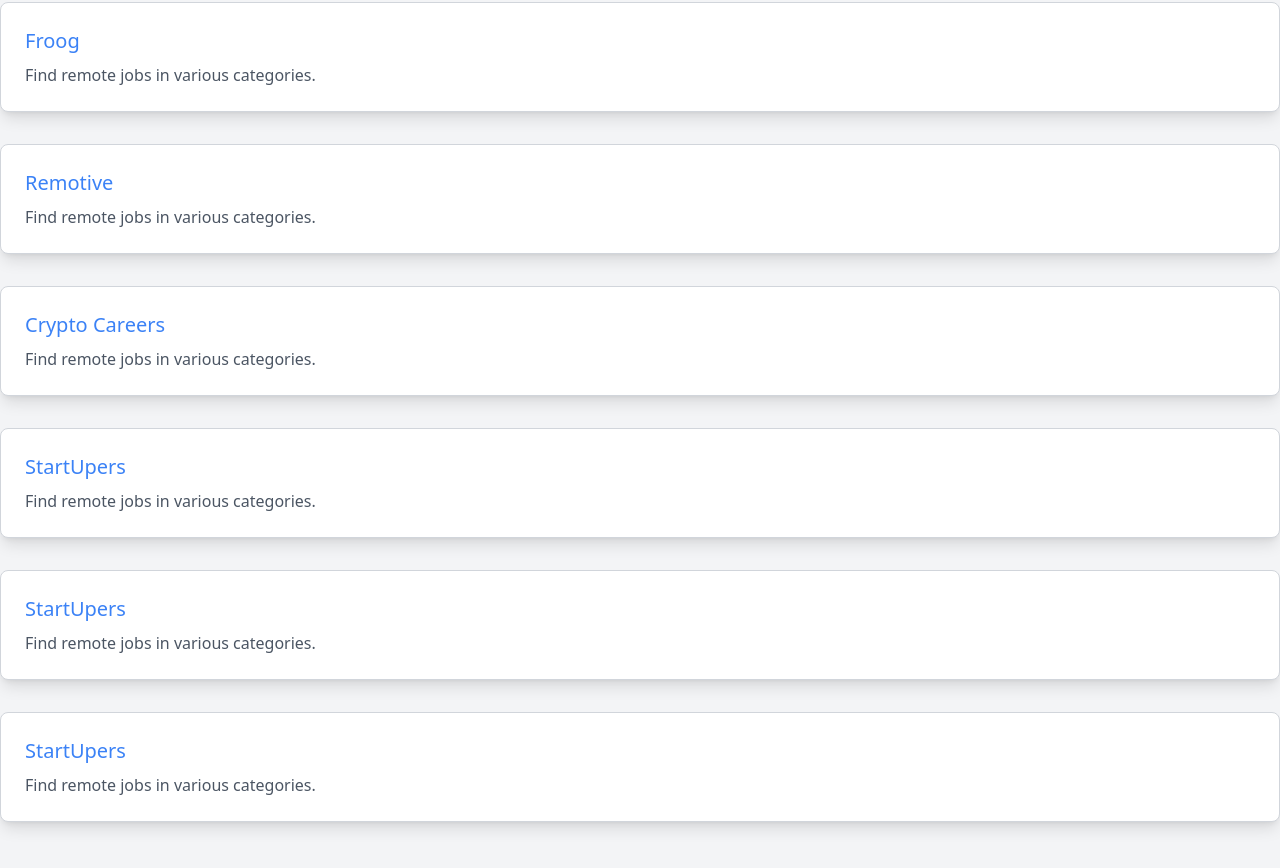
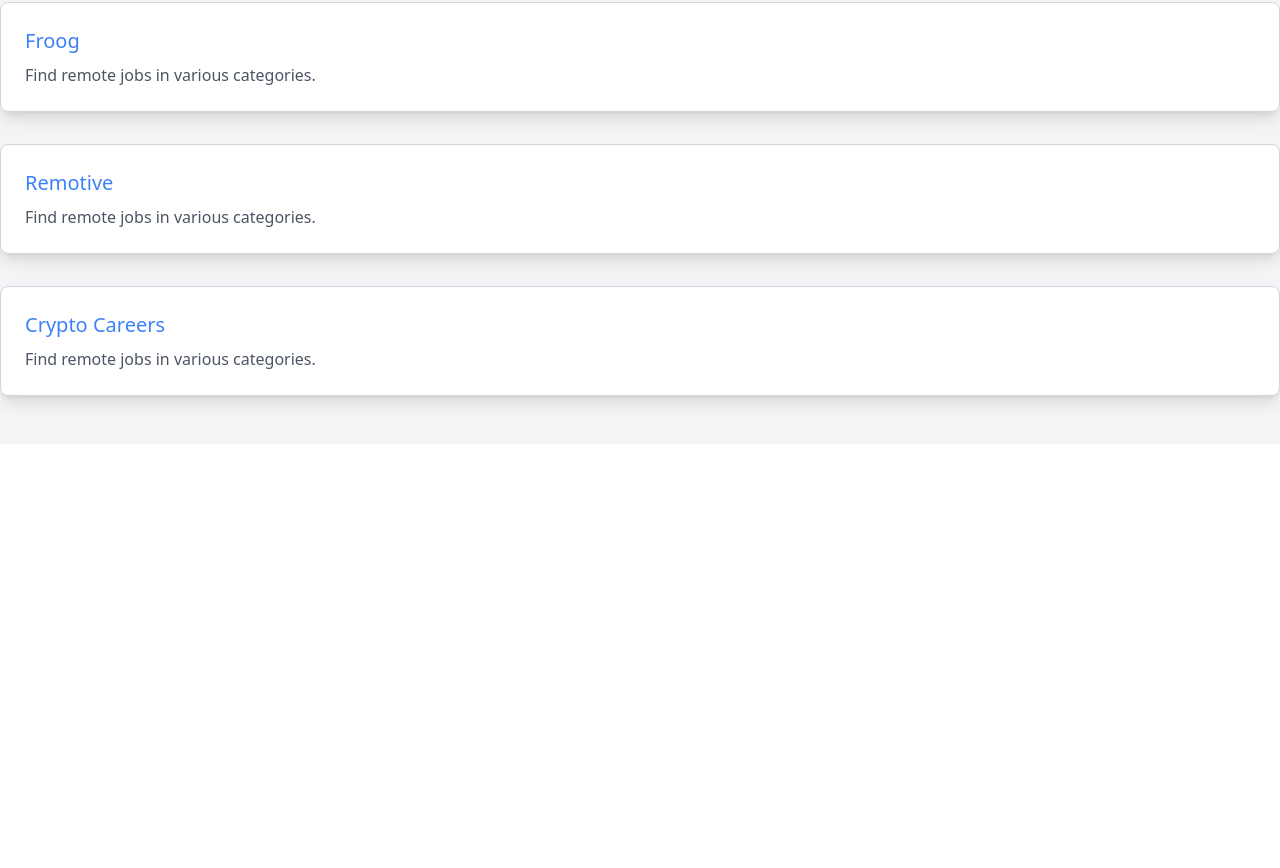
Before and after one commit to iam-frankqiu/remote-link, a Next.js app: page / in a window 1280 px wide. Shown: the part 2422-3290 px from the top of the page. After the commit the page ends 2866 px from the top, so only its background shows below. Built offline with nearby package versions, Linux system fonts and the light colour scheme.

Commit message:
feat: delete some repeated platforms

```diff
--- a/pages/index.tsx
+++ b/pages/index.tsx
@@ -98,21 +98,6 @@
       description: "Find remote jobs in various categories.",
       url: "https://www.crypto-careers.com/jobs/search?q=&remote_job=Yes&sort=created_at",
     },
-    {
-      name: "StartUpers",
-      description: "Find remote jobs in various categories.",
-      url: "https://www.startupers.com/",
-    },
-    {
-      name: "StartUpers",
-      description: "Find remote jobs in various categories.",
-      url: "https://www.startupers.com/",
-    },
-    {
-      name: "StartUpers",
-      description: "Find remote jobs in various categories.",
-      url: "https://www.startupers.com/",
-    },
   ];
 
   return (
```
